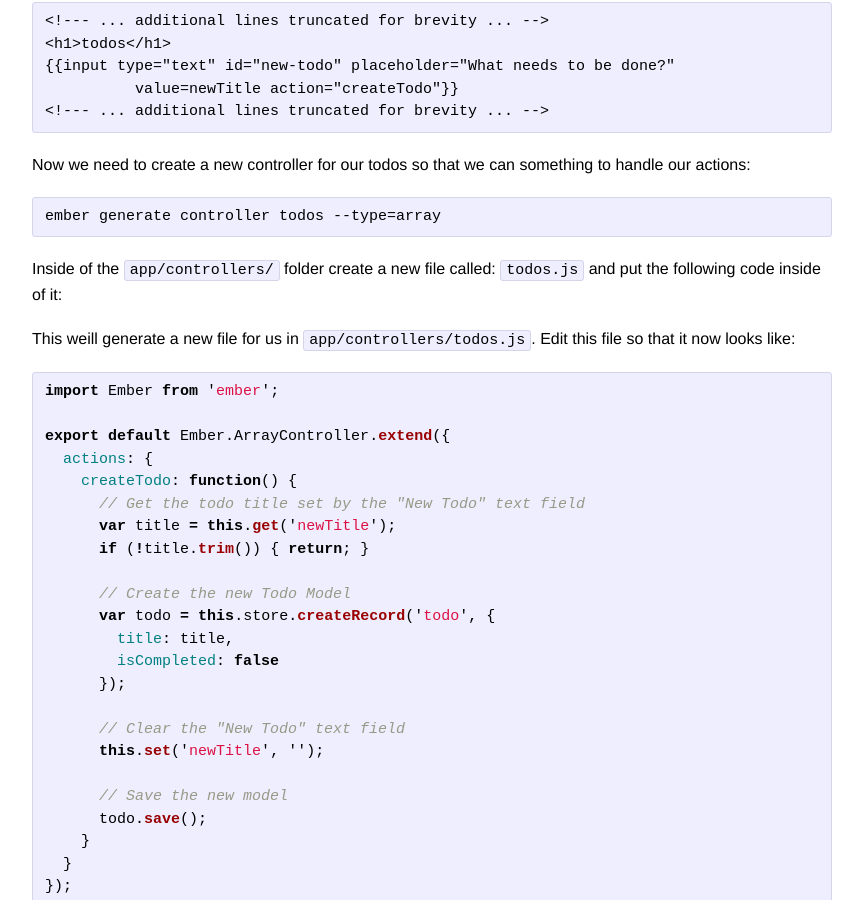
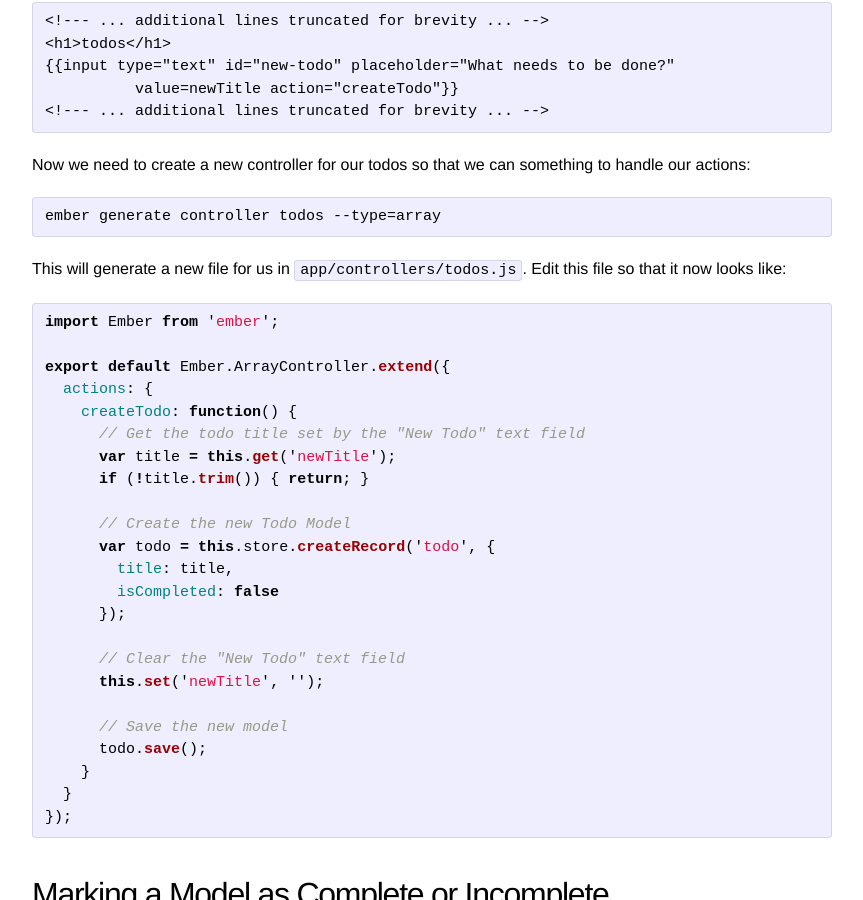
Before and after one commit to oblakeerickson/blakeerickson, a Jekyll site: the page built from _posts/2014-10-03-ember-cli-todo-mvc-tutorial-0-0-47.md, in a window 1280 px wide and 900 px high, scrolled down 6329 px. Shown: the whole window, without its empty margins (208-1071 px from the left). Built offline with Jekyll 4.4.1, drawn with Linux system fonts in a browser that asks for light colours; a script that is not in the unit is left out.

Commit message:
fix typo and removed old sentancethat was left in

```diff
--- a/_posts/2014-10-03-ember-cli-todo-mvc-tutorial-0-0-47.md
+++ b/_posts/2014-10-03-ember-cli-todo-mvc-tutorial-0-0-47.md
@@ -271,9 +271,7 @@ Now we need to create a new controller for our todos so that we can something to
 
     ember generate controller todos --type=array
 
-Inside of the `app/controllers/` folder create a new file called: `todos.js` and put the following code inside of it:
-
-This weill generate a new file for us in `app/controllers/todos.js`. Edit this file so that it now looks like:
+This will generate a new file for us in `app/controllers/todos.js`. Edit this file so that it now looks like:
 
 {% highlight js %}
 import Ember from 'ember';
```
